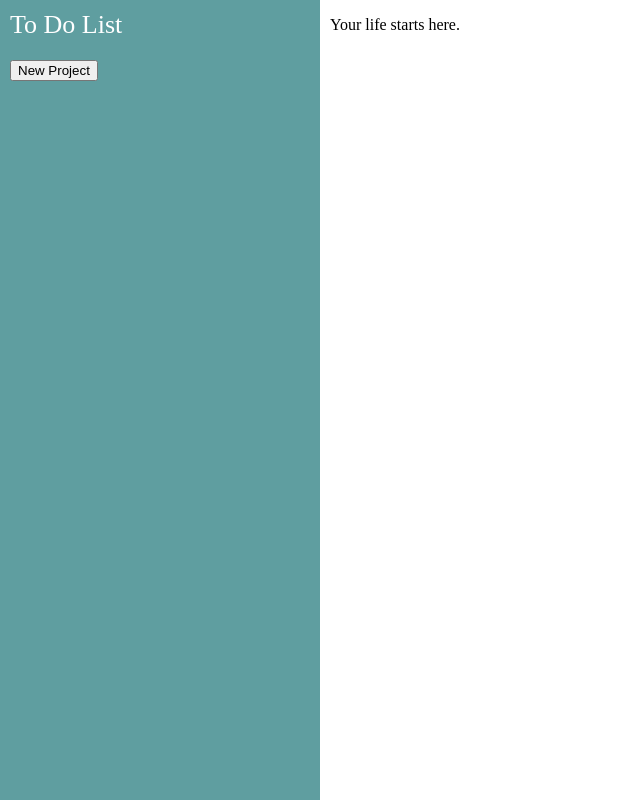
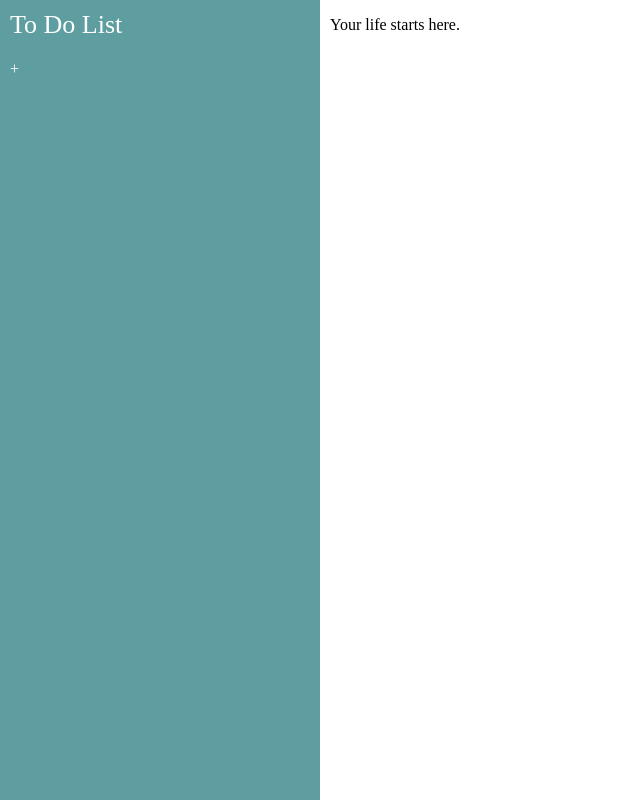
Before and after one commit to litnomad/to-do-list, a website built with webpack: page src/index.html in a window 1280 px wide. Shown: the whole page, without its empty margins (0-640 px from the left). Built offline with nearby package versions, Linux system fonts and the light colour scheme.

Commit message:
minor link change

```diff
--- a/src/index.html
+++ b/src/index.html
@@ -12,7 +12,7 @@
         <header>
             <p class="logo">To Do List</p>
         </header>
-        <button class="open-button">New Project</button>
+        <a class="open-button">+</a>
     </div>
     <div id="main">
         <p>Your life starts here.</p>
```
